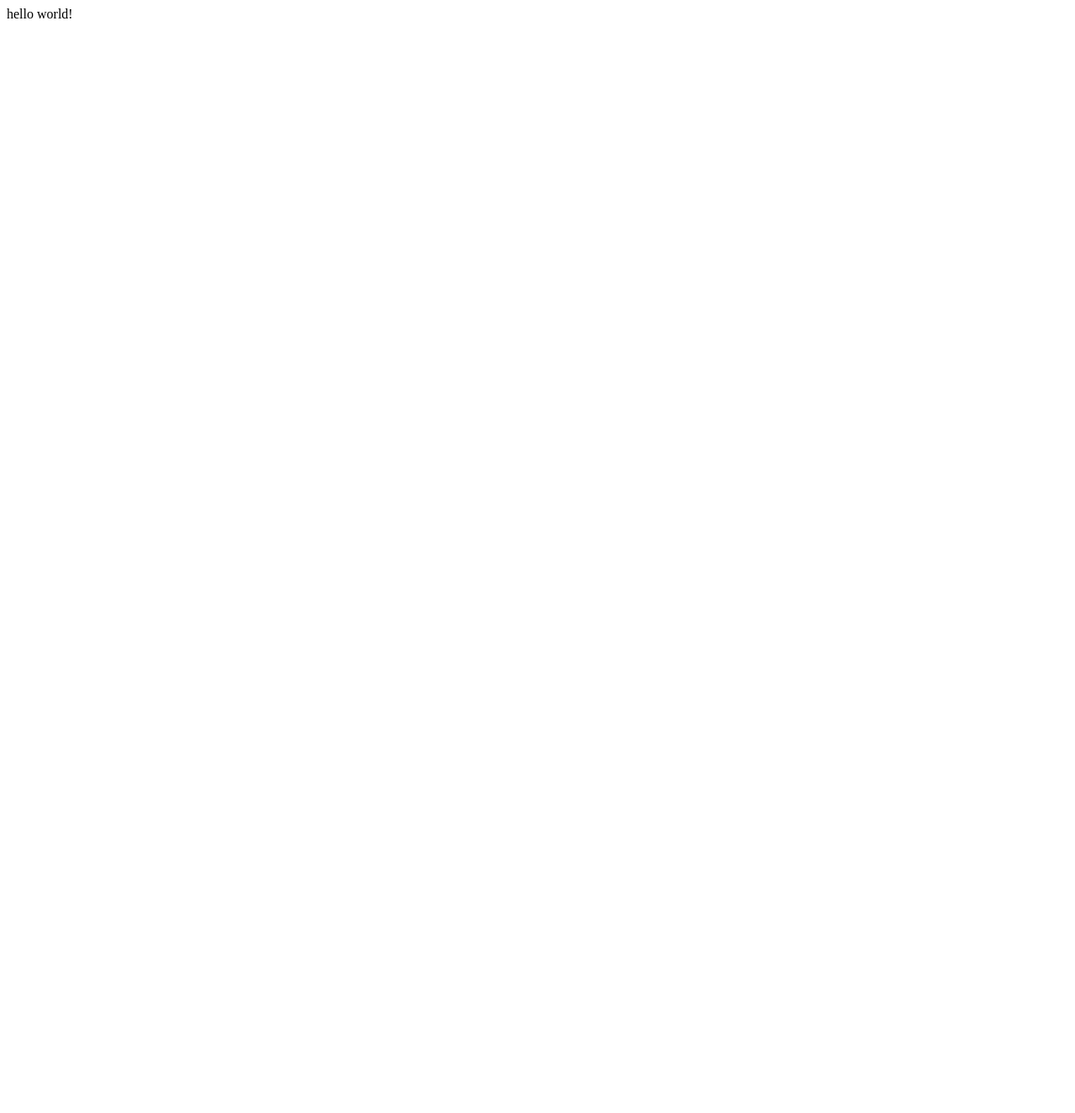
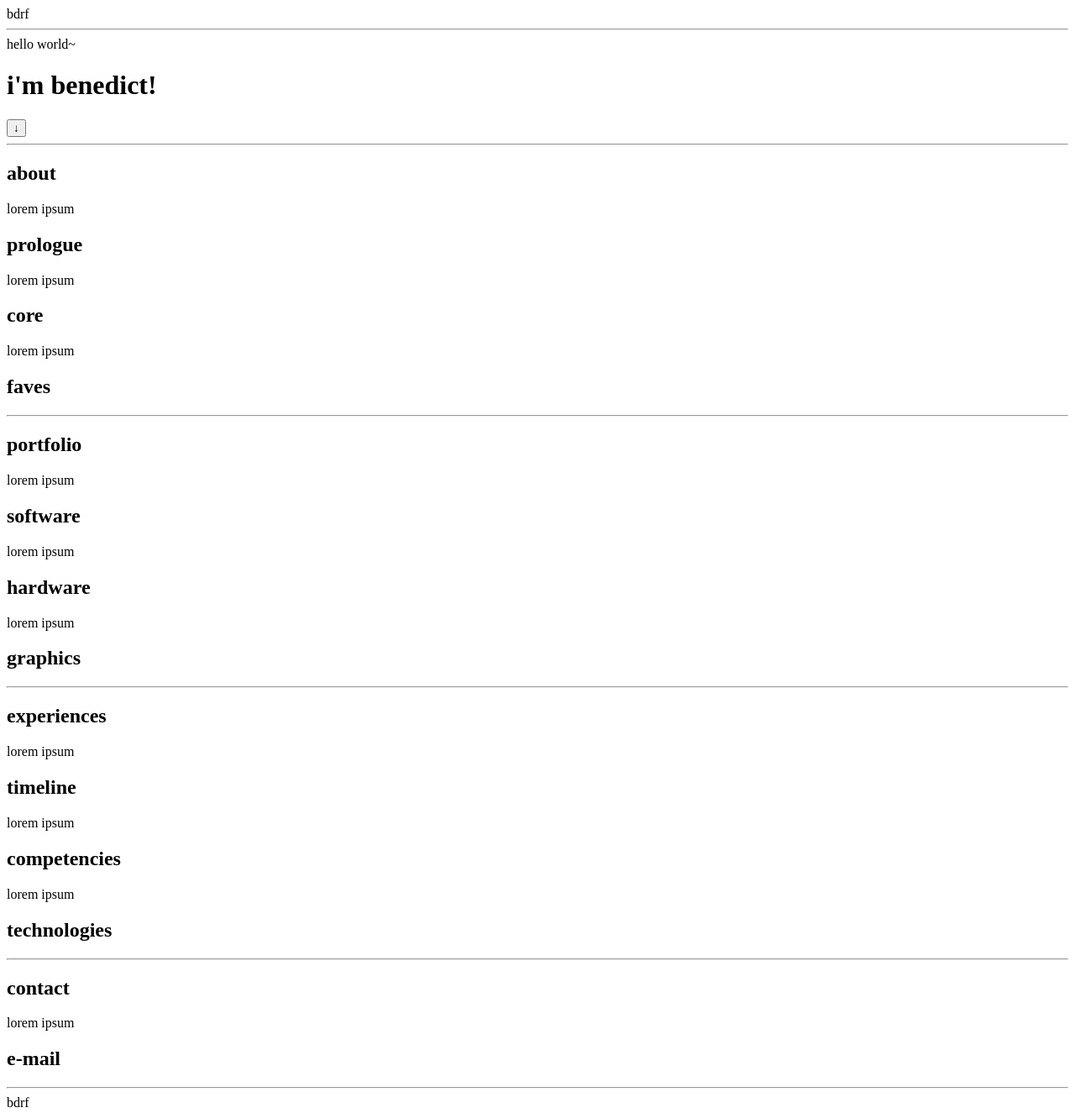
Before and after one commit to benedictfernando/benedictfernando, a plain HTML site: page index.html in a window 1280 px wide. Shown: the whole page at 84% size. Before the commit the page ends 800 px from the top, so only its background shows below. Drawn offline with Linux system fonts and the light colour scheme.

Commit message:
frame initial structure for each section

```diff
--- a/index.html
+++ b/index.html
@@ -5,9 +5,111 @@
     <meta charset="UTF-8">
     <meta name="viewport" content="width=device-width, initial-scale=1.0">
 
-    <title>benedict</title>
+    <title>bdrf | i'm benedict!</title>
   </head>
   <body>
-    hello world!
+
+    <header>
+      bdrf
+    </header>
+
+    <hr>
+
+    <main>
+        <div id="hero">
+          <span>hello world~</span>
+          <h1>i'm benedict!</h1>
+        </div>
+        <button type="button">↓</button>
+    </main>
+
+    <hr>
+
+    <section id="about">
+
+      <h1>about</h1>
+
+      <div id="prologue">
+        <span>lorem ipsum</span>
+        <h2>prologue</h2>
+      </div>
+
+      <div id="core">
+        <span>lorem ipsum</span>
+        <h2>core</h2>
+      </div>
+
+      <div id="faves">
+        <span>lorem ipsum</span>
+        <h2>faves</h2>
+      </div>
+
+    </section>
+
+    <hr>
+
+    <section id="portfolio">
+
+      <h1>portfolio</h1>
+
+      <div id="software">
+        <span>lorem ipsum</span>
+        <h2>software</h2>
+      </div>
+
+      <div id="hardware">
+        <span>lorem ipsum</span>
+        <h2>hardware</h2>
+      </div>
+
+      <div id="graphics">
+        <span>lorem ipsum</span>
+        <h2>graphics</h2>
+      </div>
+
+    </section>
+
+    <hr>
+
+    <section id="experiences">
+
+      <h1>experiences</h1>
+
+      <div id="timeline">
+        <span>lorem ipsum</span>
+        <h2>timeline</h2>
+      </div>
+
+      <div id="competencies">
+        <span>lorem ipsum</span>
+        <h2>competencies</h2>
+      </div>
+
+      <div id="technologies">
+        <span>lorem ipsum</span>
+        <h2>technologies</h2>
+      </div>
+
+    </section>
+
+    <hr>
+
+    <section id="contact">
+
+      <h1>contact</h1>
+
+      <div id="e-mail">
+        <span>lorem ipsum</span>
+        <h2>e-mail</h2>
+      </div>
+
+    </section>
+
+    <hr>
+
+    <footer>
+      bdrf
+    </footer>
+
   </body>
 </html>
```
